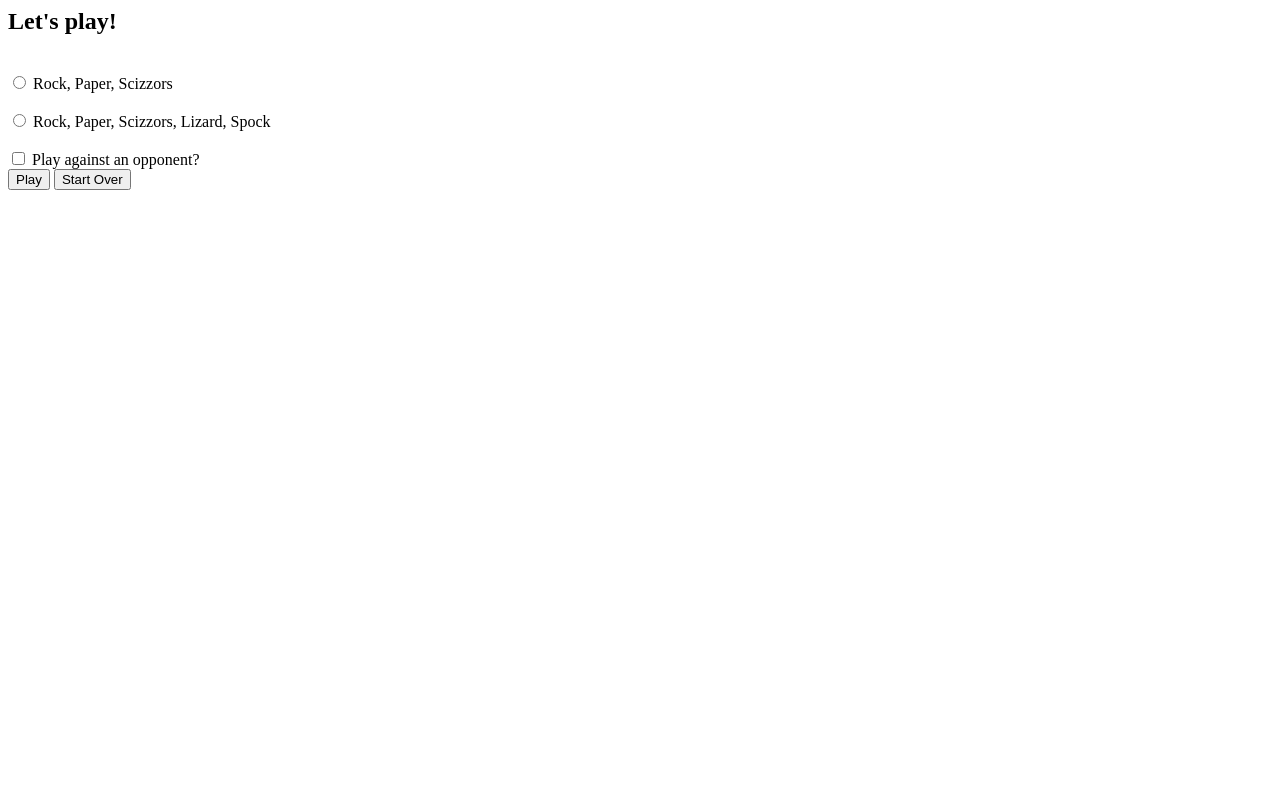
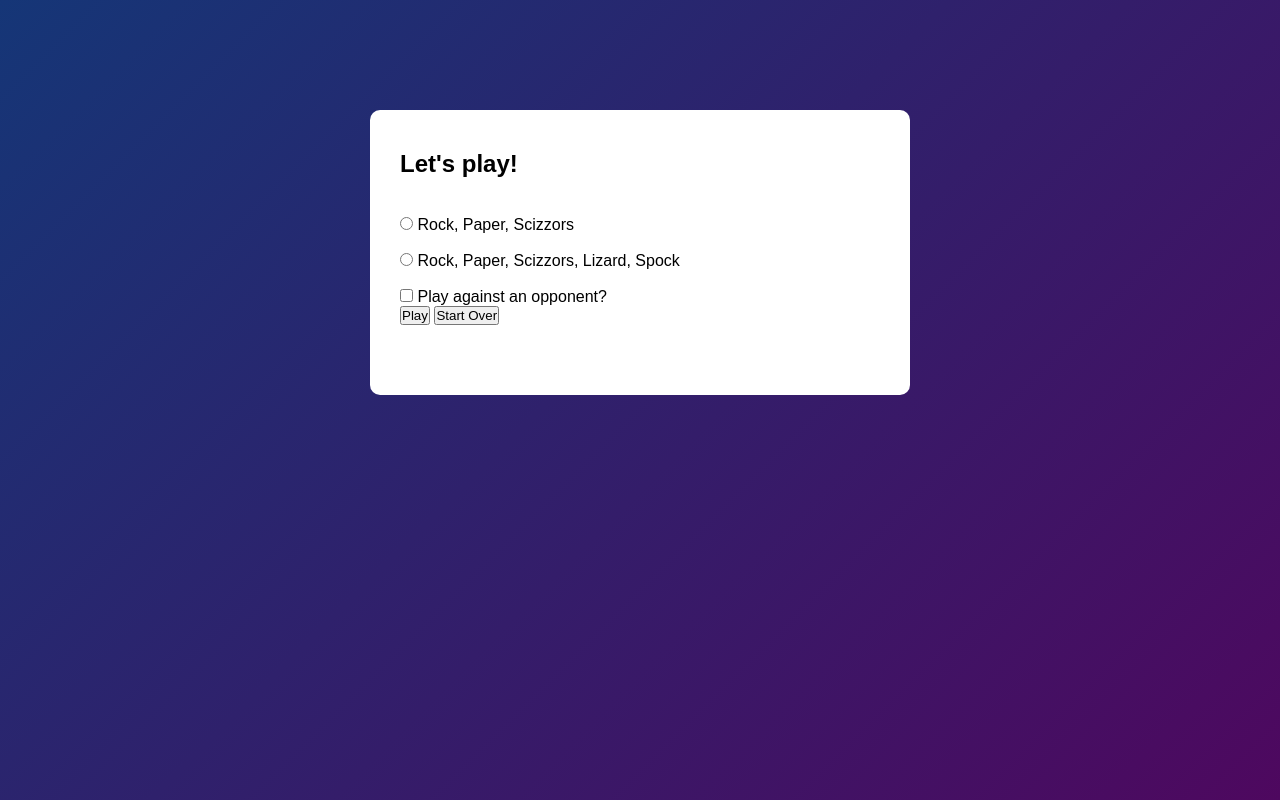
Before and after one commit to comp426-2023-spring/e02-Reaganuu, a website: page public/index.html in a window 1280 px wide. Drawn offline with Linux system fonts and the light colour scheme.

Commit message:
Update styles.css

```diff
--- a/public/styles.css
+++ b/public/styles.css
@@ -1,8 +1,25 @@
-body {
+*{
+    margin: 0;
+    padding: 0;
+    font-family: 'Poppins', sans-serif;
+    box-sizing: border-box;
 }
-
-h1 {
+.container{
+    width: 100%;
+    min-height: 100vh;
+    background: linear-gradient(135deg, #153677, #4e085f);
+    padding: 10px;
 }
-
-p {
+.game{
+    width: 100%;
+    max-width: 540px;
+    background: #fff;
+    margin: 100px auto 20px;
+    padding: 40px 30px 70px;
+    border-radius: 10px;
 }
+.game h2{
+    display: flex;
+    align-items: center;
+    margin-bottom: 20px;
+}
```
